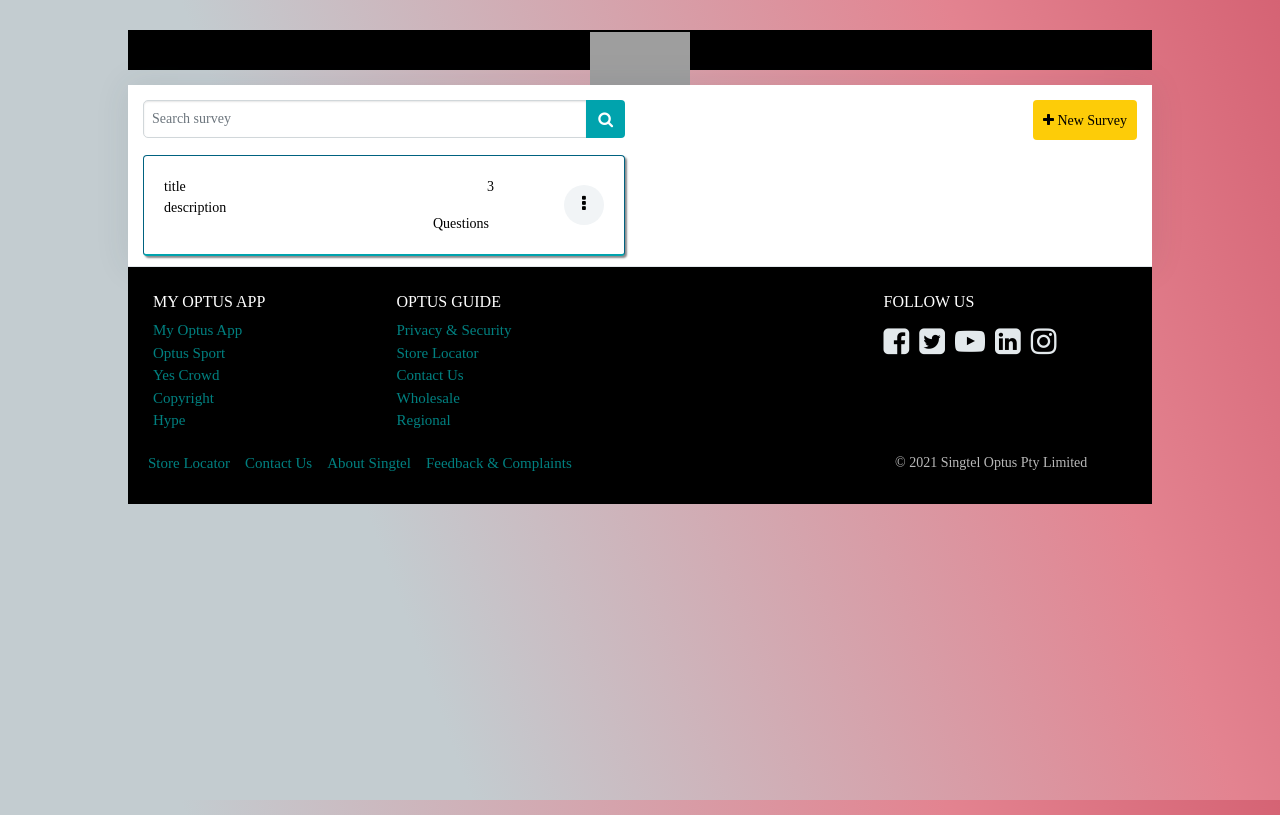
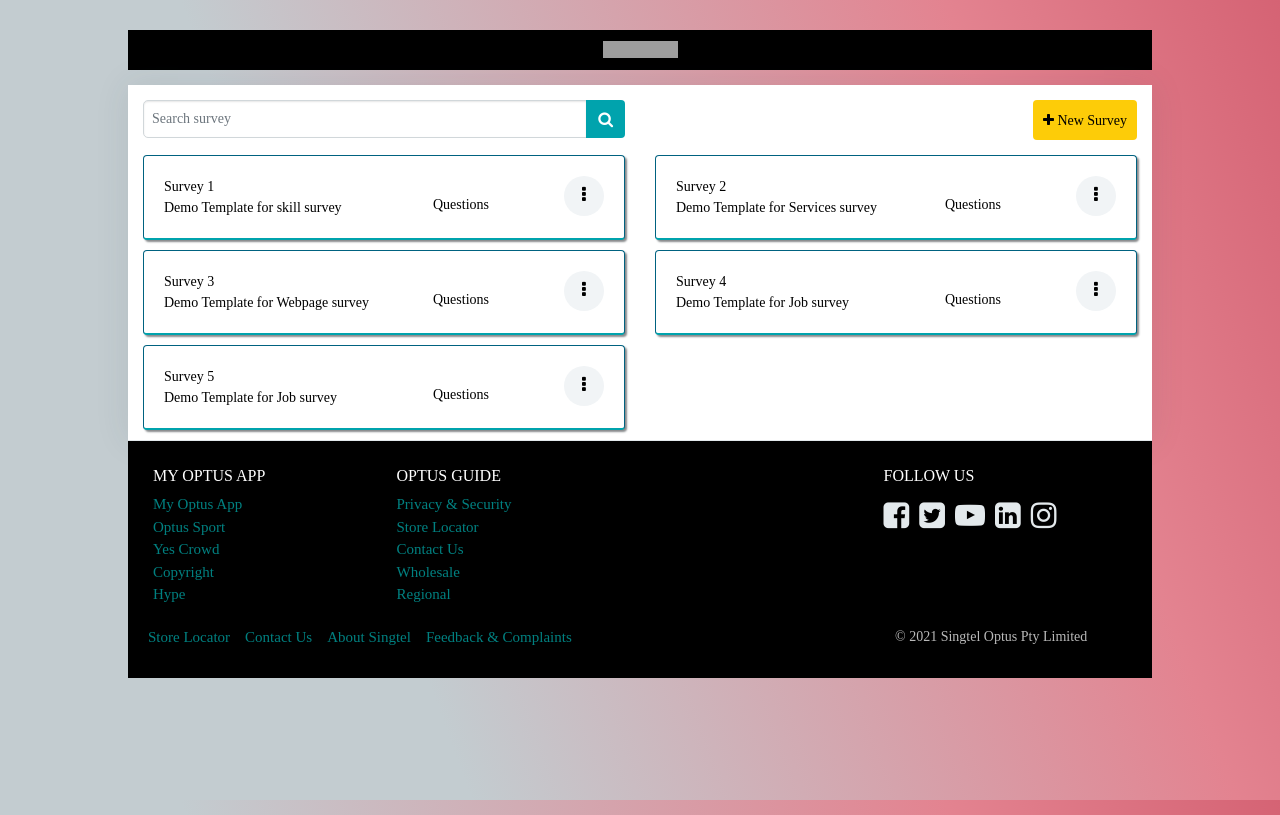
Before and after one commit to Akshatha113/React-Customer-Survey, a React (Create React App) app: page / in a window 1280 px wide. Built offline with nearby package versions, Linux system fonts and the light colour scheme; grey boxes are pictures that could not be loaded; a web font is replaced by a local one.

Commit message:
emailjs and style changes

```diff
--- a/package.json
+++ b/package.json
@@ -3,6 +3,7 @@
   "version": "0.1.0",
   "private": true,
   "dependencies": {
+    "@emailjs/browser": "^3.5.0",
     "@testing-library/jest-dom": "^5.14.1",
     "@testing-library/react": "^11.2.7",
     "@testing-library/user-event": "^12.8.3",
--- a/src/App.js
+++ b/src/App.js
@@ -6,7 +6,7 @@ import Welcome from './Screens/Welcome/Welcome';
 import User from './Screens/User/User';
 import Home from './Screens/Admin/Home/Home';
 import Question from './Screens/Admin/Question/Question';
-
+import Sendmail from './Components/EmailJs/sendmail';
 
 
 // import './styles/Colors.scss';
@@ -19,6 +19,7 @@ function App() {
         <Route exact path="/qns" element={<Question/>} />
         <Route exact path="/user" element={<User/>} />
         <Route exact path="/welcome" element={<Welcome/>} />
+        <Route exact path="/sendemail" element={<Sendmail/>} />
       </Routes>
       </Layout>
     </div>
--- /dev/null
+++ b/src/Components/EmailJs/emailkey.js
@@ -0,0 +1,5 @@
+export default {
+    SERVICE_ID:`service_w12prk8`, // serviceID
+    USER_ID: `lUTQkLOL5m3KgfPJG`, //userID
+    TEMPLATE_ID: `template_mklaw8d`,         //templateID
+}
--- /dev/null
+++ b/src/Components/EmailJs/sendmail.js
@@ -0,0 +1,33 @@
+import React, { useRef } from 'react';
+import emailjs from '@emailjs/browser';
+import Emailkey from './emailkey';
+
+function Sendmail(){
+    const form = useRef();
+
+  const sendEmail = (e) => {
+    e.preventDefault();
+
+    emailjs.sendForm(Emailkey.SERVICE_ID, Emailkey.TEMPLATE_ID, form.current, Emailkey.USER_ID)
+      .then((result) => {
+          console.log(result.text);
+      }, (error) => {
+          console.log(error.text);
+      });
+  };
+
+    return (
+        <form ref={form} onSubmit={sendEmail}>
+      <label>Name</label>
+      <input type="text" name="user_name" />
+      <label>Email</label>
+      <input type="email" name="user_email" />
+      <label>Message</label>
+      <textarea name="message" />
+      <input type="submit" value="Send" />
+      <input type="hidden" name="from_name" value="Siva" />
+    </form>
+    );
+}
+
+export default Sendmail;
--- a/src/Components/ImageChoice/ImageChoice.scss
+++ b/src/Components/ImageChoice/ImageChoice.scss
@@ -1,8 +1,8 @@
 @import "../../styles/Colors";
 
 img {
-    height:100px;
-    width:100px;
+    height:17px;
+    width:75px;
 }
 .img-tab {
     background-color: $grey2;
--- a/src/Screens/Admin/Home/Home.js
+++ b/src/Screens/Admin/Home/Home.js
@@ -1,60 +1,119 @@
-import React from "react";
-import { connect } from 'react-redux';
+import React, { useState } from "react";
+import { connect } from "react-redux";
 import { Link } from "react-router-dom";
-import './Home.scss';
+import "./Home.scss";
 
-const Home=()=> {
-    const searchFilter=(value)=> {
+const Home = () => {
+  const [surveyTemplates,setSurveyTemplates]=useState([
+    {
+      title: "Survey 1",
+      description: "Demo Template for  skill survey",
+      qCount: 4,
+    },
+    {
+      title: "Survey 2",
+      description: "Demo Template for  Services survey",
+      qCount: 4,
+    },
+    {
+      title: "Survey 3",
+      description: "Demo Template for Webpage survey",
+      qCount: 4,
+    },
+    {
+      title: "Survey 4",
+      description: "Demo Template for Job survey",
+      qCount: 4,
+    },
+    {
+        title: "Survey 5",
+        description: "Demo Template for Job survey",
+        qCount: 4,
+      }
+  ]);
+  const searchFilter = (value) => {
     console.log(value);
-        return value.toLowerCase()
-    }
-    const SearchBar=()=> {
+    return value.toLowerCase();
+  };
+  const SearchBar = () => {
     return (
       <div className="flex-display">
-                <div className="col-xl-6 col-sm-6" style={{width:"50%"}}>
+        <div className="col-xl-6 col-sm-6" style={{ width: "50%" }}>
           <div className="input-group">
-                        <input type="text" className="form-control" placeholder="Search survey"
-                        onChange={(e)=>searchFilter(e.target.value)}></input>
-                        <div className="input-group-append" >
+            <input
+              type="text"
+              className="form-control"
+              placeholder="Search survey"
+              onChange={(e) => searchFilter(e.target.value)}
+            ></input>
+            <div className="input-group-append">
               <button className="btn btn-secondary" type="button">
                 <i className="fa fa-search"></i>
               </button>
             </div>
           </div>
         </div>
-                <div className="col-xl-6 col-sm-6 new-survey" style={{width:"50%"}}>
-
-                        <button type="button" className="font-bold float-end"><i className="fa fa-plus" ></i> <Link className="survey-btn-link" to="/qns">New Survey</Link></button>
-
-
+        <div className="col-xl-6 col-sm-6 new-survey" style={{ width: "50%" }}>
+          <button type="button" className="font-bold float-end">
+            <i className="fa fa-plus"></i>{" "}
+            <Link className="survey-btn-link" to="/qns">
+              New Survey
+            </Link>
+          </button>
         </div>
       </div>
-        )
-    }
-    const SurveyList=()=> {
+    );
+  };
+  const SurveyList = () => {
     return (
-        <div className="container-fluid">
-            <div className="row">
+      surveyTemplates.map((item,index)=>{
+            return(
           <div className="col-xl-6 col-sm-6 col-12">
             <div className="card">
               <div className="card-content card-body media d-flex views">
                 <div className="view1">
-                                <div className="align-self-center font-bold">title</div>
-                                <div className="desc align-self-center">description</div>
+                  <div className="align-self-center font-bold">{item.title}</div>
+                  <div className="desc align-self-center">{item.description}</div>
                 </div>
                 <div className="view2 flex-display">
                   <div className="text-right align-self-center view3">
-                                    <p className="font-bold">3</p>
+                    <p className="font-bold">{item.q}</p>
                     <span>Questions</span>
                   </div>
                   <div className="align-self-center view4">
                     <div>
-                                        <i className="fa fa-ellipsis-v dropdown" href="" dropdown-toggle="dropdown" role="button"
-                                        id="dropdownMenuLink" data-bs-toggle="dropdown" aria-expanded="false"></i>
-                                        <ul className="dropdown-menu" aria-labelledby="dropdownMenuLink">
-                                            <li><a className="dropdown-item" href="#">Edit survey</a></li>
-                                                <li><a className="dropdown-item"  data-toggle="modal" data-target="#myModal">duplicate</a></li>
-                                                <li><a className="dropdown-item" data-target="#myModal">delete</a></li>
+                      <i
+                        className="fa fa-ellipsis-v dropdown"
+                        href=""
+                        dropdown-toggle="dropdown"
+                        role="button"
+                        id="dropdownMenuLink"
+                        data-bs-toggle="dropdown"
+                        aria-expanded="false"
+                      ></i>
+                      <ul
+                        className="dropdown-menu"
+                        aria-labelledby="dropdownMenuLink"
+                      >
+                        <li>
+                          <a className="dropdown-item" href="#">
+                            Edit survey
+                          </a>
+                        </li>
+                        <li>
+                          <a
+                            className="dropdown-item"
+                            data-toggle="modal"
+                            data-target="#myModal"
+                          >
+                            duplicate
+                          </a>
+                        </li>
+                        <li>
+                          <a className="dropdown-item" data-target="#myModal">
+                            delete
+                          </a>
+                        </li>
                       </ul>
                     </div>
                   </div>
@@ -62,26 +121,31 @@ const Home=()=> {
               </div>
             </div>
           </div>
+            );
+        })
+
+    );
+  };
+  return (
+    <div className="users">
+      <div className="lists bg-white">
+        <SearchBar />
+        <div className="survey-list">
+
+        <div className="container-fluid">
+        <div className="row">
+          <SurveyList />
+
         </div>
       </div>
-        )
-
-    }
-    return(
-        <div className="users">
-            <div className="lists bg-white">
-                <SearchBar/>
-                <div className="survey-list">
-                <SurveyList/>
         </div>
       </div>
     </div>
   );
-}
+};
 
-const mapStateToProps = state => ({
-  ...state
- })
-
+const mapStateToProps = (state) => ({
+  ...state,
+});
 
 export default connect(mapStateToProps)(Home);
```
Also changed, not shown: 1 other file (tests, documents, lock files or other folders). Lines whose indentation alone changed are shown as unchanged.
